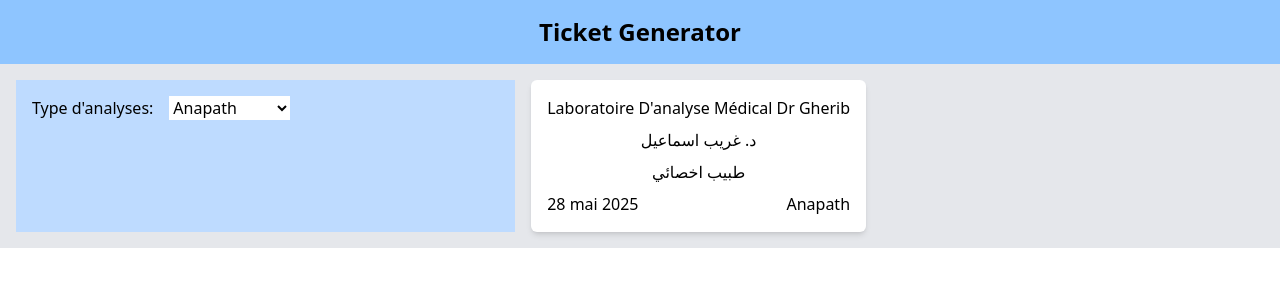
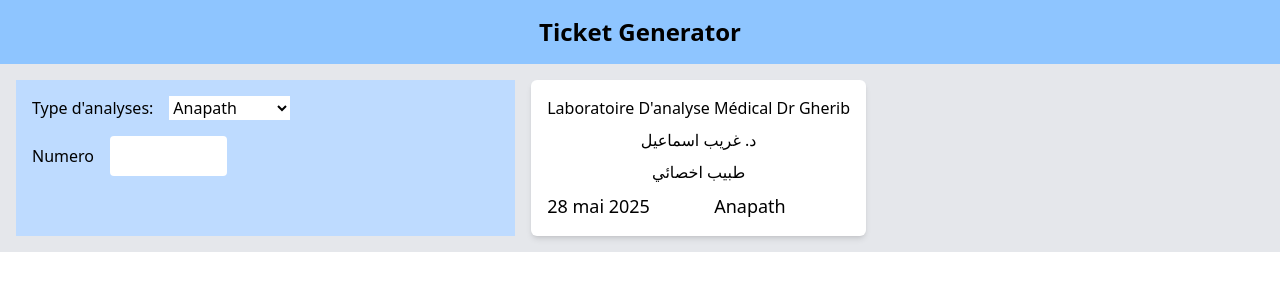
Before and after one commit to Medido1/office_ticket_generator, a React (Vite) app: page /Cytoponction in a window 1280 px wide. Shown: the top 300 px of the page. Built offline with nearby package versions, Linux system fonts and the light colour scheme.

Commit message:
Add setting a number to the form

```diff
--- a/src/components/Form.jsx
+++ b/src/components/Form.jsx
@@ -1,7 +1,7 @@
-function Form({changeType}) {
+function Form({changeType, setNumber}) {
   return (
     <form className="w-[40%] bg-blue-200 p-4">
-      <div className="flex gap-4">
+      <div className="flex gap-4 mb-4">
         <label htmlFor="type">
           Type d'analyses:
         </label>
@@ -14,6 +14,17 @@ function Form({changeType}) {
           <option value="fcv">FCV</option>
         </select>
       </div>
+      <div className="flex gap-4 items-center">
+        <label htmlFor="number">
+          Numero
+        </label>
+        <input
+          onChange={(e) => setNumber(e.target.value)}
+          className="bg-white w-[25%] p-2 rounded border-grey-300 focus:outline-none
+            focus:ring-2 focus:ring-blue-400"
+          type="number"
+          id="number" />
+      </div>
     </form>
   )
 }
--- a/src/components/Main.jsx
+++ b/src/components/Main.jsx
@@ -5,14 +5,16 @@ import {GlobalContext} from "../context/GlobalContext";
 
 
 function Main() {
-  const {state, changeType} = useContext(GlobalContext)
+  const {state, changeType, setNumber} = useContext(GlobalContext)
   return (
     <main className="p-4 flex gap-4 bg-gray-200">
       <Form
         changeType = {changeType}
+        setNumber = {setNumber}
       />
       <Ticket
         type ={state.type}
+        number = {state.number}
       />
     </main>
   )
--- a/src/components/Ticket.jsx
+++ b/src/components/Ticket.jsx
@@ -1,6 +1,6 @@
 import { useState, useEffect } from "react";
 
-function Ticket({type}) {
+function Ticket({type, number}) {
   const [currentDay, setCurrentDay] = useState(null);
 
   useEffect(() => {
@@ -26,11 +26,14 @@ function Ticket({type}) {
       طبيب اخصائي
       </p>
       <div className="flex justify-between self-stretch">
-        <p>
+        <p className="text-lg">
           {currentDay}
         </p>
-        <p>
+        <p className="text-lg">
           {`${type}`}
+        </p>
+        <p className="text-lg font-bold">
+          {`${number}`}
         </p>
       </div>
     </div>
--- a/src/context/AppReducer.jsx
+++ b/src/context/AppReducer.jsx
@@ -5,6 +5,11 @@ export default (state, action) => {
         ...state,
         type: action.payload
       };
+    case "Set_number":
+      return {
+        ...state,
+        number: action.payload
+      }
     default:
       return state;
   }
--- a/src/context/GlobalContext.jsx
+++ b/src/context/GlobalContext.jsx
@@ -2,7 +2,8 @@ import { children, createContext, useReducer } from "react";
 import AppReducer from "./AppReducer";
 
 const initialState = {
-  type: "Anapath"
+  type: "Anapath",
+  number: "",
 }
 
 export const GlobalContext = createContext(initialState);
@@ -16,10 +17,18 @@ export const GlobalProvider = ({children}) => {
       payload: type,
     })
   }
+
+  function setNumber (number) {
+    dispatch({
+      type: "Set_number",
+      payload: number
+    })
+  }
   return (
     <GlobalContext.Provider value = {{
       state,
-      changeType
+      changeType,
+      setNumber
     }}>
       {children}
     </GlobalContext.Provider>
```
